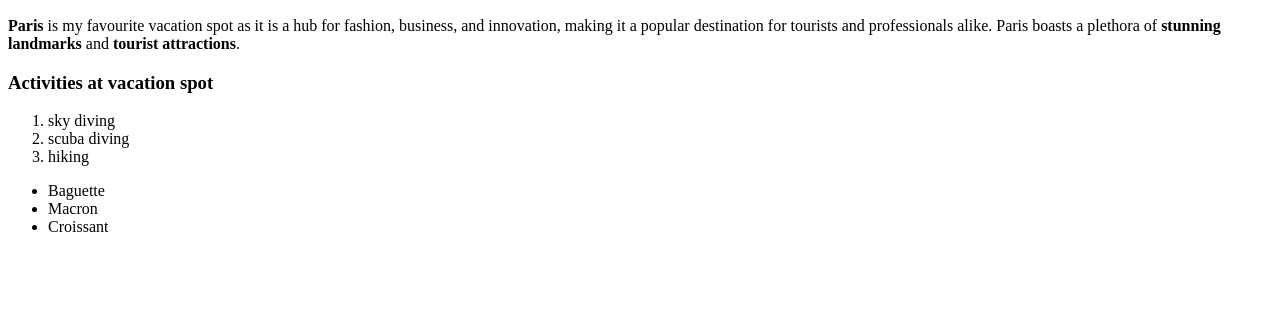
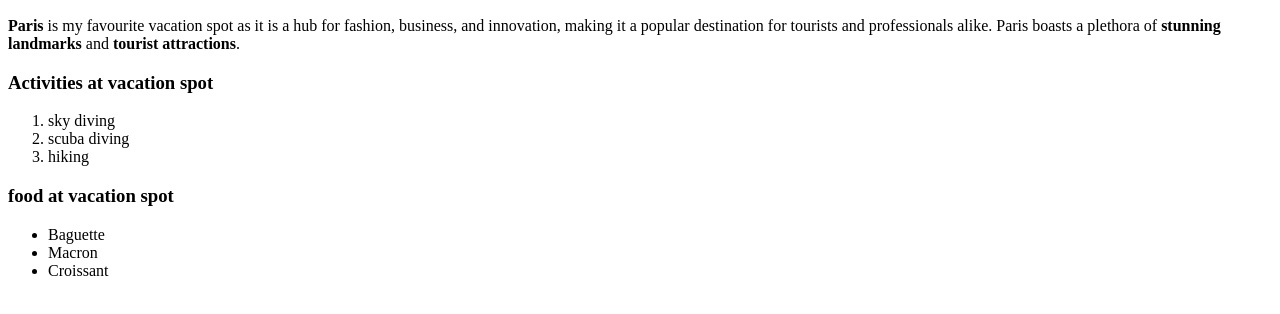
Before and after one commit to 44-563-WebApps-F23/44563-webapps-f23-assignment3-Battu2002Vani, a plain HTML site: page index.html in a window 1280 px wide. Shown: the part 110-424 px from the top of the page. Drawn offline with Linux system fonts and the light colour scheme.

Commit message:
food dishes

```diff
--- a/index.html
+++ b/index.html
@@ -14,6 +14,7 @@
     <li>scuba diving</li>
     <li>hiking</li>
 </ol>
+<h3>food at vacation spot</h3>
 <ul>
     <li>Baguette</li>
     <li>Macron</li>
```
